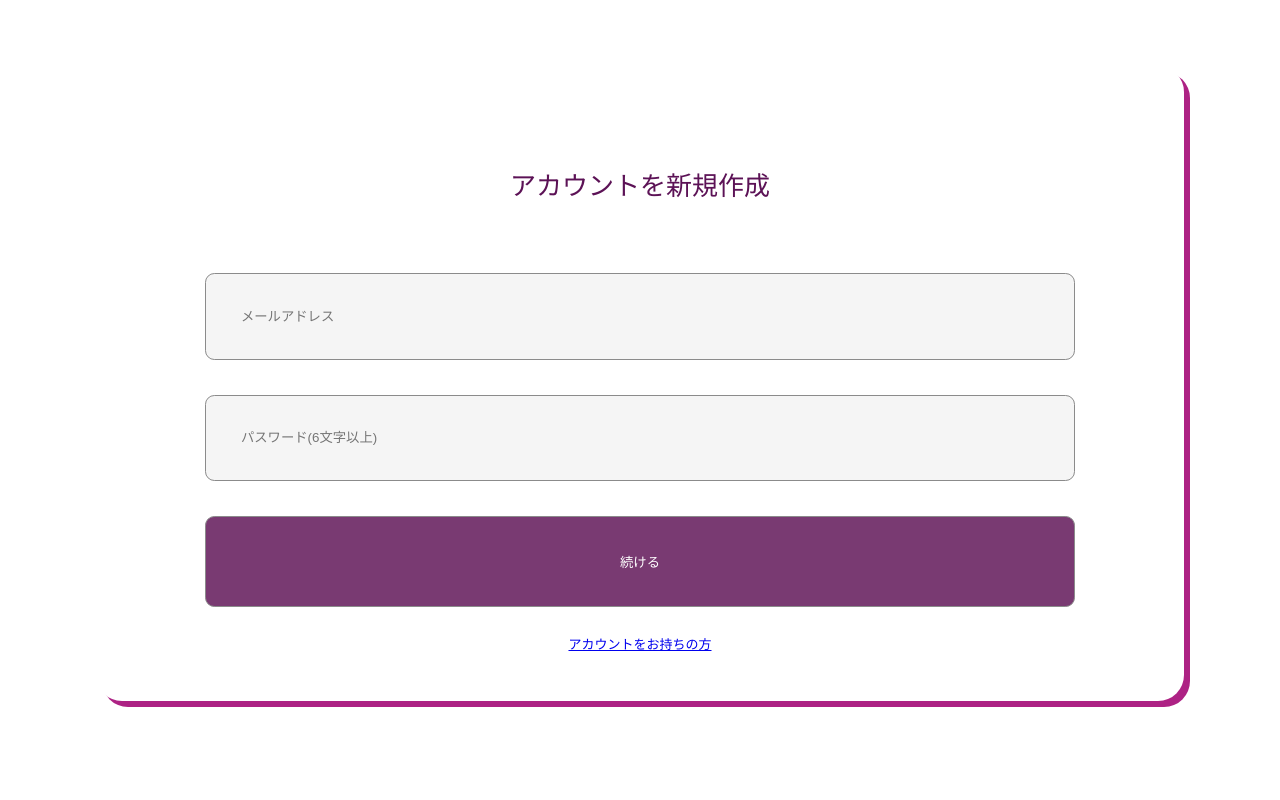
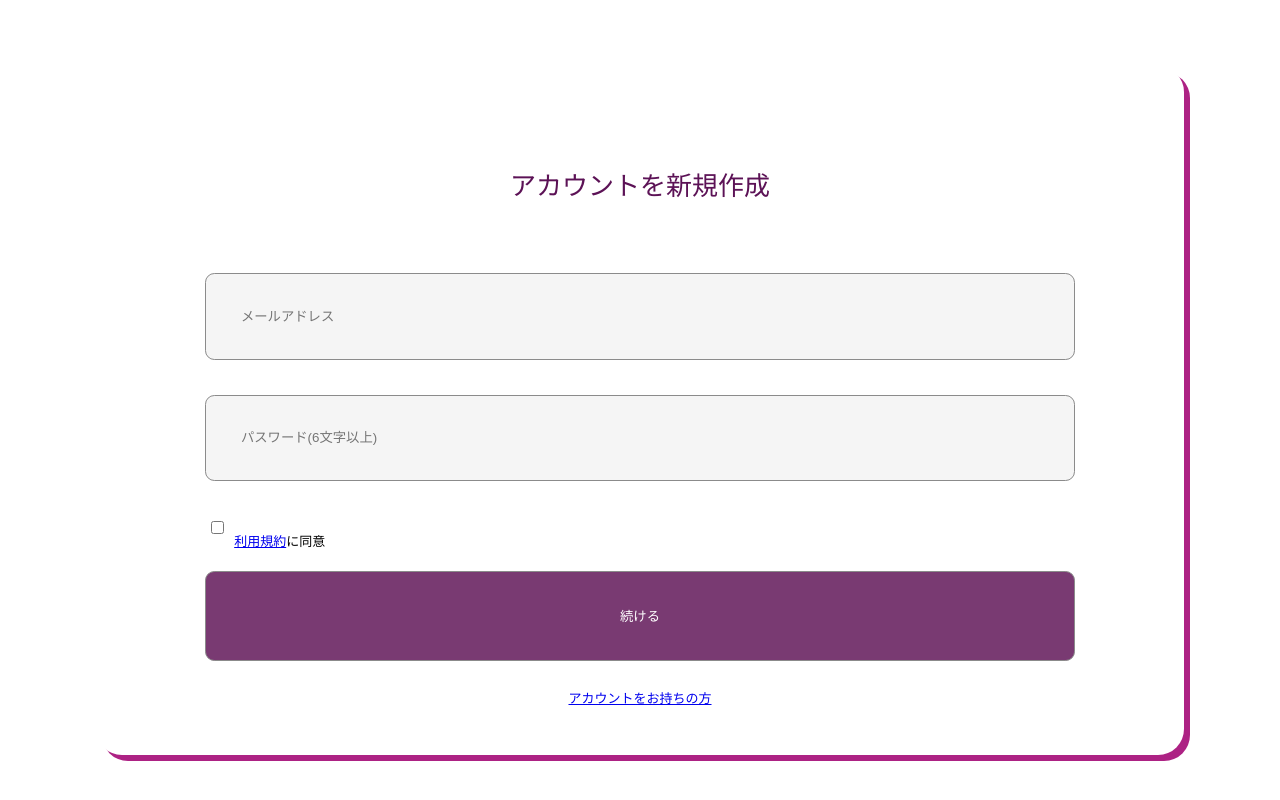
Before and after one commit to n4mlz/SimpleAuth, a React (Vite) app: page /signup in a window 1280 px wide. Shown: the part 1264-2064 px from the top of the page. Built offline with nearby package versions, Linux system fonts and the light colour scheme; no server answers; a web font is replaced by a local one.

Commit message:
add checkbox for ToS

```diff
--- a/src/components/SignInUpForm.tsx
+++ b/src/components/SignInUpForm.tsx
@@ -8,7 +8,7 @@ var emailErrorMessages: { [key: string]: string } = {
     "auth/user-not-found": "ユーザーが存在しません。",
     "auth/invalid-login-credentials": "メールアドレスまたはパスワードが間違っています。",
     "auth/email-already-in-use": "このメールアドレスは既に使用されています。"
-}
+};
 
 var passwordErrorMessages: { [key: string]: string } = {
     "auth/missing-password": "パスワードが間違っています。",
@@ -16,16 +16,28 @@ var passwordErrorMessages: { [key: string]: string } = {
     "auth/too-many-requests": "何度もパスワードを間違えたため、一時的に機能が制限されています。",
     "auth/invalid-login-credentials": "メールアドレスまたはパスワードが間違っています。",
     "auth/weak-password": "パスワードは6文字以上で入力してください。"
-}
+};
+
+var checkboxErrorMessages: { [key: string]: string } = {
+    "not-checked-yet": "チェックされていません。"
+};
+
+const tosURL = "https://menherasenpai.notion.site/457df49475494671807673a0a3346451";
+
 
 const SignInUpForm: React.FC<{ isSignIn: boolean }> = (props) => {
 
     const [email, setEmail] = useState<string>("");
     const [password, setPassword] = useState<string>("");
+    const [isChecked, setIsChecked] = useState<Boolean>(false);
     const [isError, setIsError] = useState<string | undefined>(undefined);
 
     const signInUp = async (event: FormEvent) => {
         event.preventDefault();
+        if (!isChecked) {
+        setIsError("not-checked-yet");
+        return;
+        }
         setIsError(props.isSignIn ? await SignIn(email, password) : await SignUp(email, password));
     };
 
@@ -45,6 +57,13 @@ const SignInUpForm: React.FC<{ isSignIn: boolean }> = (props) => {
                     placeholder="パスワード(6文字以上)"
                 />
                 {isError && isError in passwordErrorMessages && <p className="separate error">{passwordErrorMessages[isError]}</p>}
+                {!props.isSignIn ?
+                    <div className="checkbox">
+                        <input type="checkbox" onChange={(event) => setIsChecked(event.target.checked)} />
+                        <p><a href={tosURL}>利用規約</a>に同意</p>
+                    </div>
+                    : null}
+                {isError && isError in checkboxErrorMessages && <p className="separate error">{checkboxErrorMessages[isError]}</p>}
                 <button type="submit">続ける</button>
             </form>
             <div className="links">
--- a/src/style/Start.css
+++ b/src/style/Start.css
@@ -20,3 +20,12 @@
 .links {
     margin-bottom: 10px;
 }
+
+.checkbox {
+    display: flex;
+    padding: 2px;
+}
+
+.checkbox input {
+    margin-right: 10px;
+}
```
